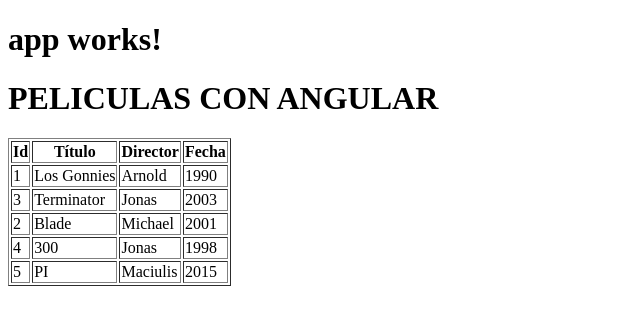
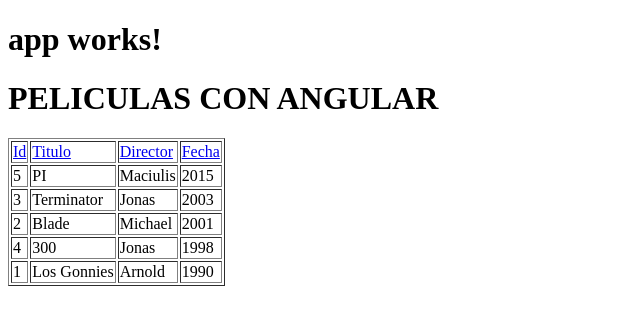
Before and after one commit to ivs1980project/mean-stack-peliculas, an Angular app in the folder angular-films/videoclub/: page / in a window 1280 px wide. Shown: the top 322 px of the page, without its empty margins (0-640 px from the left). Built offline with nearby package versions, Linux system fonts and the light colour scheme.

Commit message:
Pelis ordenadas por campo String

```diff
--- a/angular-films/videoclub/src/app/film-store/film-store.component.html
+++ b/angular-films/videoclub/src/app/film-store/film-store.component.html
@@ -1,11 +1,37 @@
+<link href="css/bootstrap.min.css" rel="stylesheet">
 <h1>PELICULAS CON ANGULAR</h1>
 <table border="1" id="film-table">
 	<thead>
 		<tr>
-			<th class="header-columna" (click)="setOrder('id')">Id</th>
-			<th class="header-columna" (click)="setOrder('titulo')">T&iacute;tulo</th>
-			<th class="header-columna" (click)="setOrder('director')">Director</th>
-			<th class="header-columna" (click)="setOrder('fecha')">Fecha</th>
+			<!--<td class="header-columna" (click)="setOrder('id')">Id</td>
+			<td class="header-columna" (click)="setOrder('titulo')">T&iacute;tulo</th>
+			<td class="header-columna" (click)="setOrder('director')">Director</th>
+			<td class="header-columna" (click)="setOrder('fecha')">Fecha</th>
+			-->
+			<td>
+				<a href="#" (click)="setOrder('id'); sortReverse = !sortReverse">Id
+            	<span ng-show="sortType == 'id' && !sortReverse" class="fa fa-caret-down"></span>
+            	<span ng-show="sortType == 'id' && sortReverse" class="fa fa-caret-up"></span>
+         		</a>
+			</td>
+			<td>
+				<a href="#" (click)="setOrder('titulo'); sortReverse = !sortReverse">Titulo
+            	<span ng-show="sortType == 'titulo' && !sortReverse" class="fa fa-caret-down"></span>
+           		<span ng-show="sortType == 'titulo' && sortReverse" class="fa fa-caret-up"></span>
+         		</a>
+			</td>
+			<td>
+				<a href="#" (click)="setOrder('director'); sortReverse = !sortReverse">Director
+            	<span ng-show="sortType == 'director' && !sortReverse" class="fa fa-caret-down"></span>
+            	<span ng-show="sortType == 'director' && sortReverse" class="fa fa-caret-up"></span>
+         		</a>
+			</td>
+			<td>
+				<a href="#" (click)="setOrder('fecha'); sortReverse = !sortReverse">Fecha
+            	<span ng-show="sortType == 'fecha' && !sortReverse" class="fa fa-caret-down"></span>
+            	<span ng-show="sortType == 'fecha' && sortReverse" class="fa fa-caret-up"></span>
+         		</a>
+			</td>
 		</tr>
 	</thead>
 	<tbody>
--- a/angular-films/videoclub/src/app/film-store/film-store.component.ts
+++ b/angular-films/videoclub/src/app/film-store/film-store.component.ts
@@ -16,7 +16,6 @@ export class FilmStoreComponent implements OnInit {
   ngOnInit() {
   }
 
-
   addFilm(film) {
     this.filmStore.push(film);
   }
@@ -28,21 +27,20 @@ export class FilmStoreComponent implements OnInit {
   }
 
   setOrder(orden) {
-
     this.filmStore.sort(function (a, b) {
       switch (orden) {
         case "id":
           return a.getId() - b.getId();
-        //case "titulo":
-        //  return a.getTitulo() > b.getTitulo();
-        //case "director":
-        //  return a.getAutor() > b.getAutor();
+        case "titulo":
+          return a.getTitulo().localeCompare(b.getTitulo());
+        case "director":
+          return a.getAutor().localeCompare(b.getAutor());
         case "fecha":
           return a.getAnio() - b.getAnio();
       }
     });
+    console.log("click en el " + orden);
     console.log(this.filmStore);
-    console.log("click en el " + orden);
   }
 
   createNewFilmStore(): Film[] {
@@ -52,21 +50,8 @@ export class FilmStoreComponent implements OnInit {
     let film4: Film = new Film(4, "300", "Jonas", 1998);
     let film5: Film = new Film(5, "PI", "Maciulis", 2015);
     let filmStore2: Film[] = new Array<Film>();
-    filmStore2.push(film1, film3, film2, film4, film5);
+    filmStore2.push(film5, film3, film2, film4, film1);
     return filmStore2
   }
 
 }
-
-//class Film{
-//  id:number;
-//  titulo:string;
-//  autor:string;
-//  anio:number;
-//  constructor(id,titulo,autor,anio){
-//    this.id=id;
- //   this.titulo=titulo;
-//    this.autor=autor;
-//    this.anio=anio;
-//  }
-//}
```
